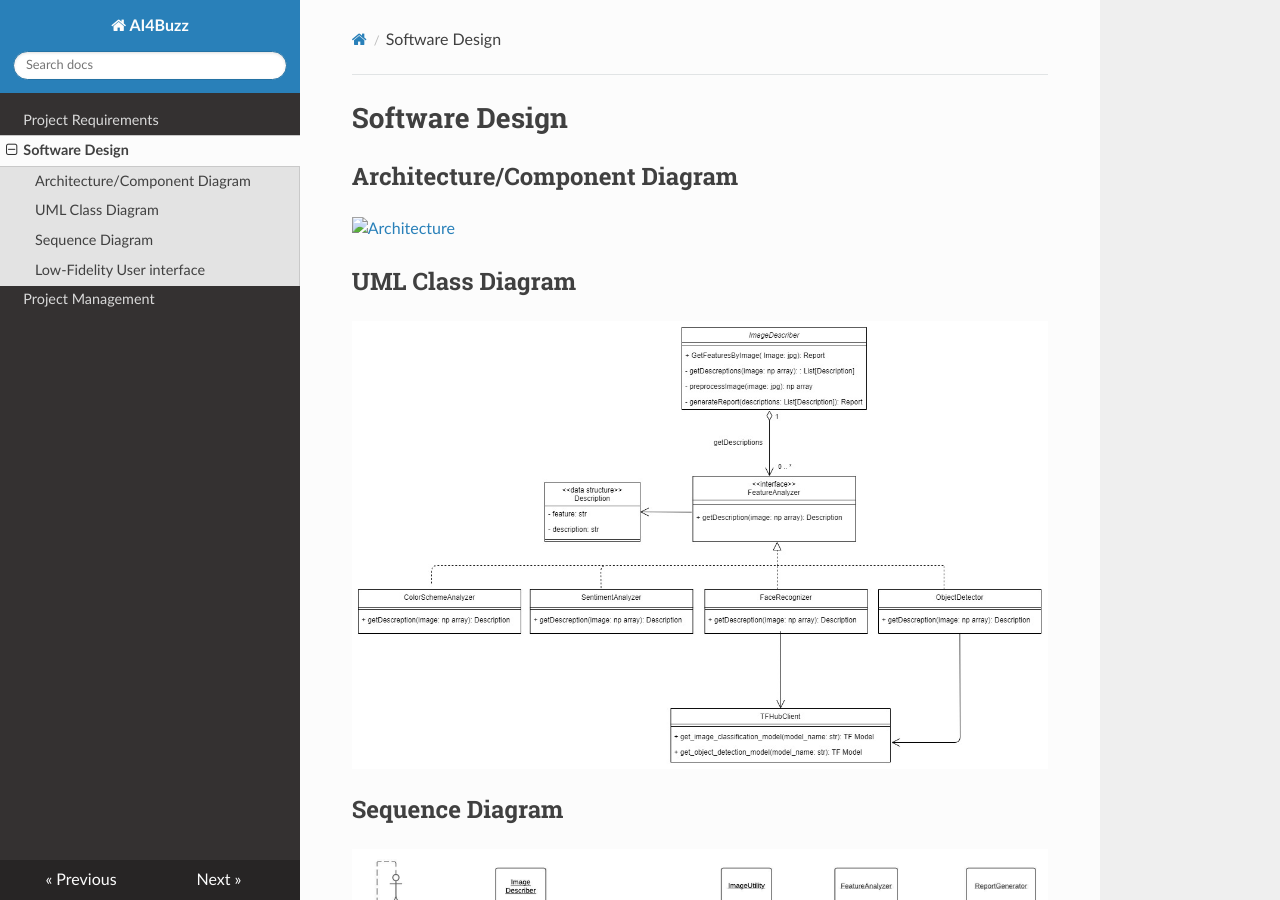
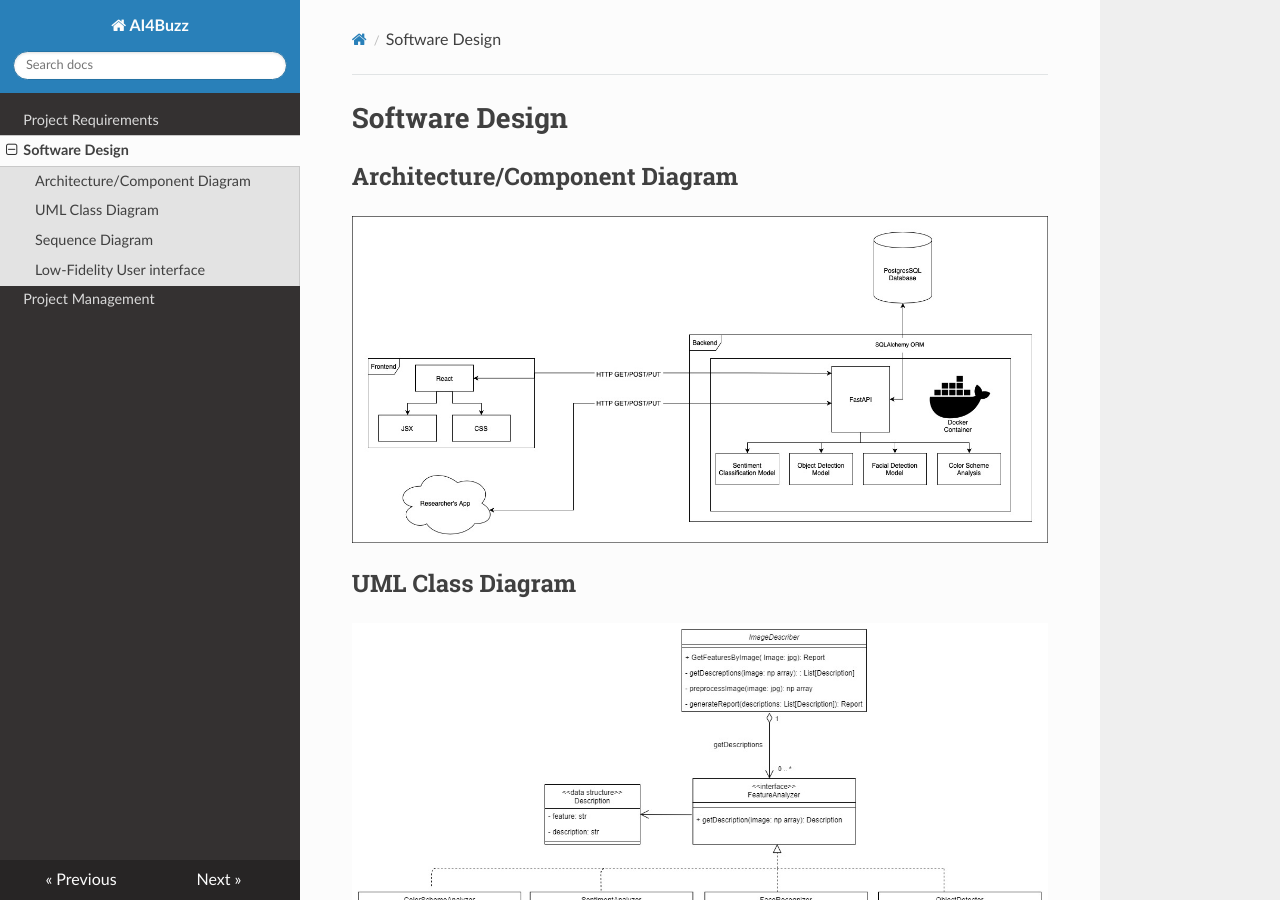
Before and after one commit to UAlberta-CMPUT401/ai4buzz, an MkDocs documentation site: the page built from docs/docs/design.md, in a window 1280 px wide and 900 px high. Built offline with MkDocs 1.6.1, drawn with Linux system fonts in a browser that asks for light colours; nearby versions of some CDN libraries.

Commit message:
Update design.md

```diff
--- a/docs/docs/design.md
+++ b/docs/docs/design.md
@@ -2,7 +2,7 @@
 
 ## Architecture/Component Diagram
 
-[![Architecture](images/architecture.jpg)](images/architecture.jpg)
+[![Architecture](images/Architecture.jpg)](images/Architecture.jpg)
 
 ## UML Class Diagram
 
```
